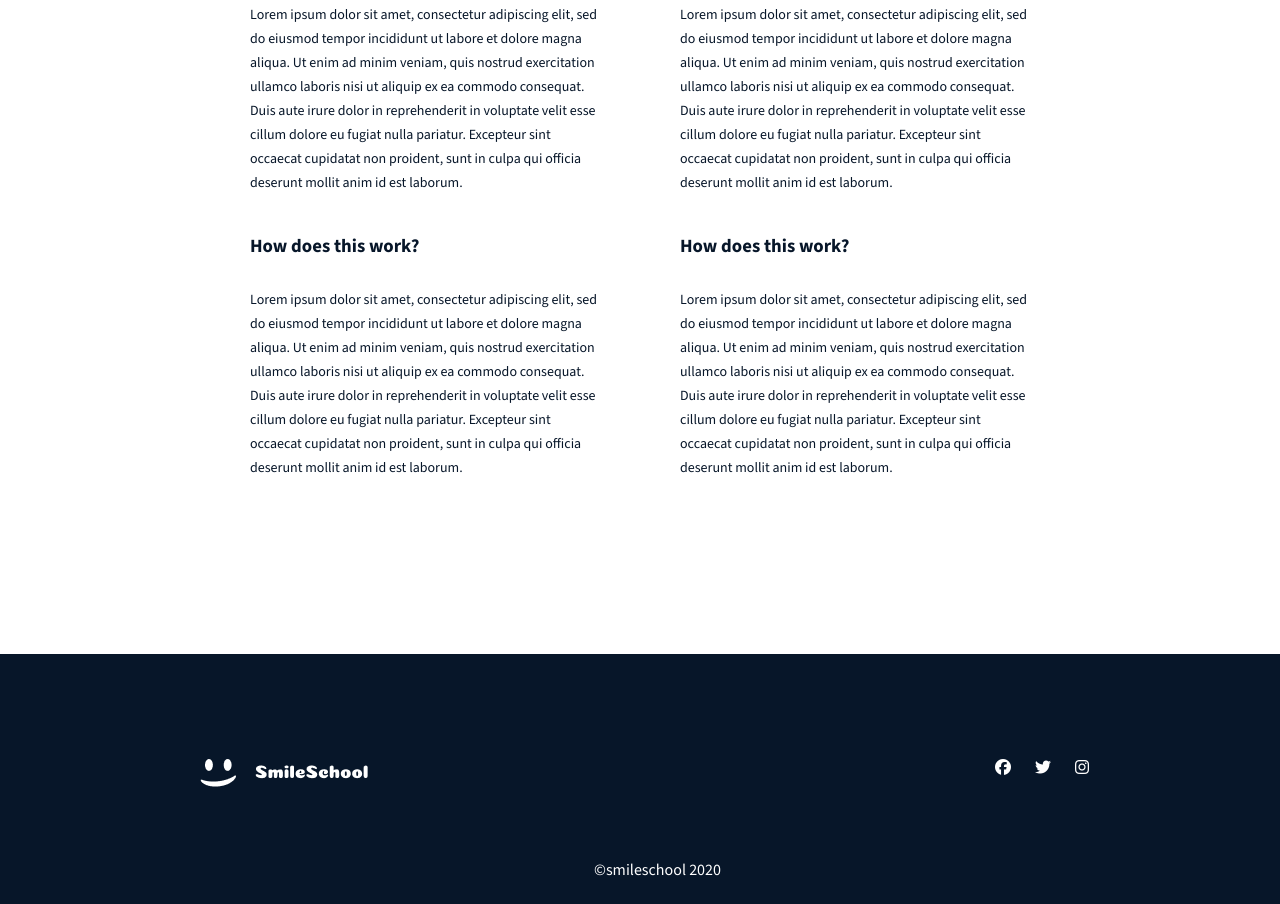
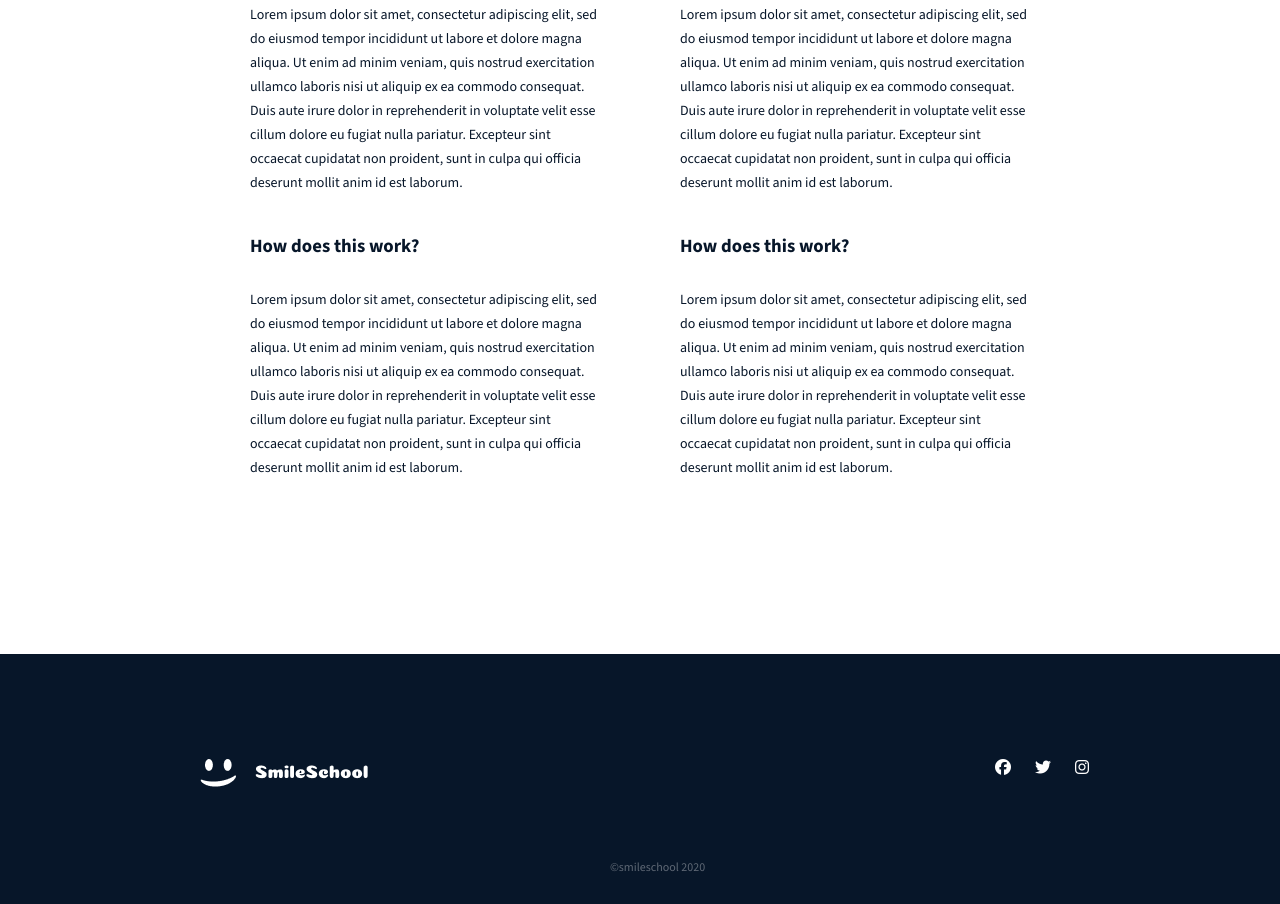
Before and after one commit to Mwamachi95/alx_html_css, a plain HTML site: page css_advanced/index.html in a window 1280 px wide. Shown: the part 3154-4058 px from the top of the page. Drawn offline with nearby package versions, Linux system fonts and the light colour scheme.

Commit message:
Update styles.css

```diff
--- a/css_advanced/styles.css
+++ b/css_advanced/styles.css
@@ -394,4 +394,6 @@ header nav ul li a:hover {
 #footer p {
     text-align: center;
     margin-top: 70px;
+    font-size: 12px;
+    color: #5F6875;
 }
```
